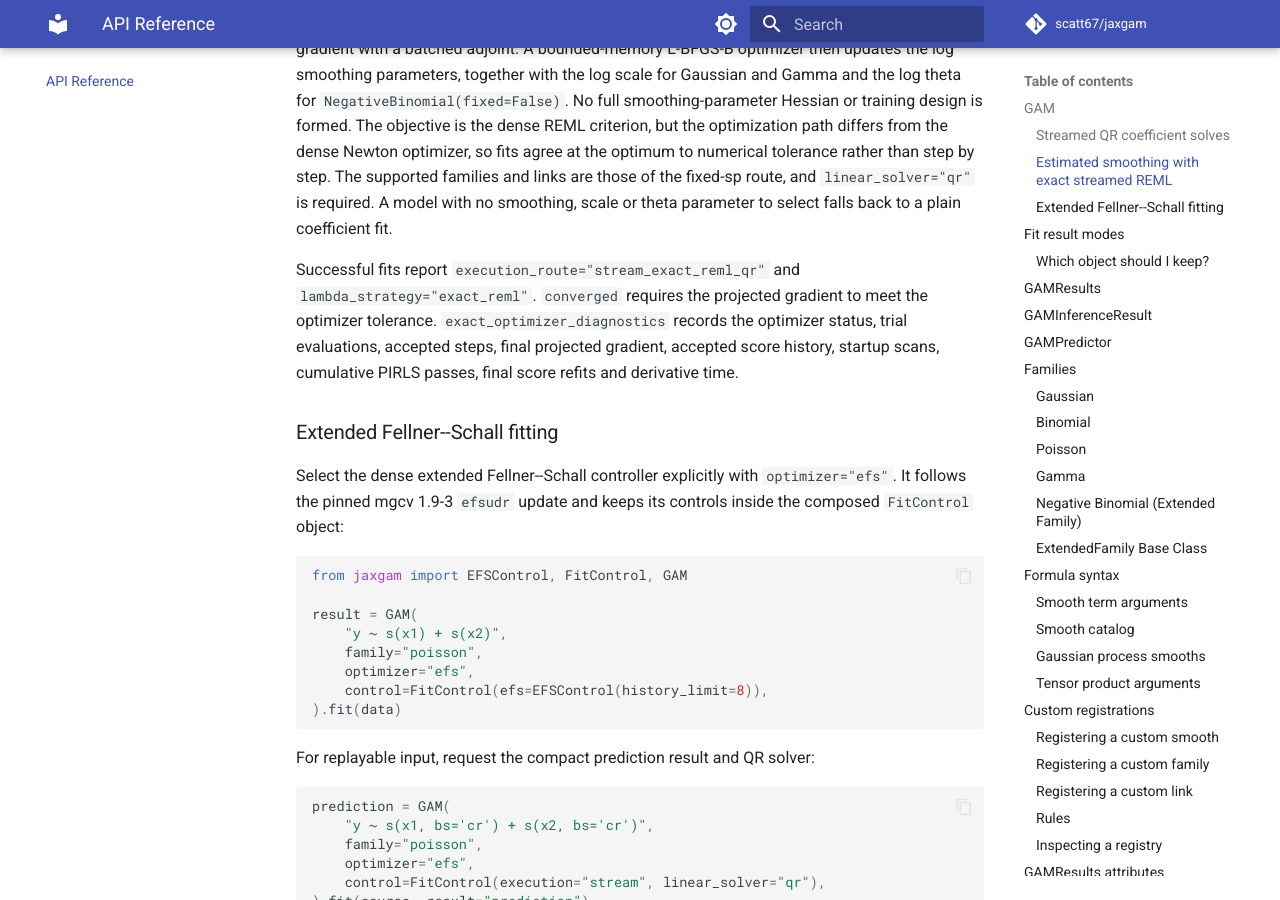
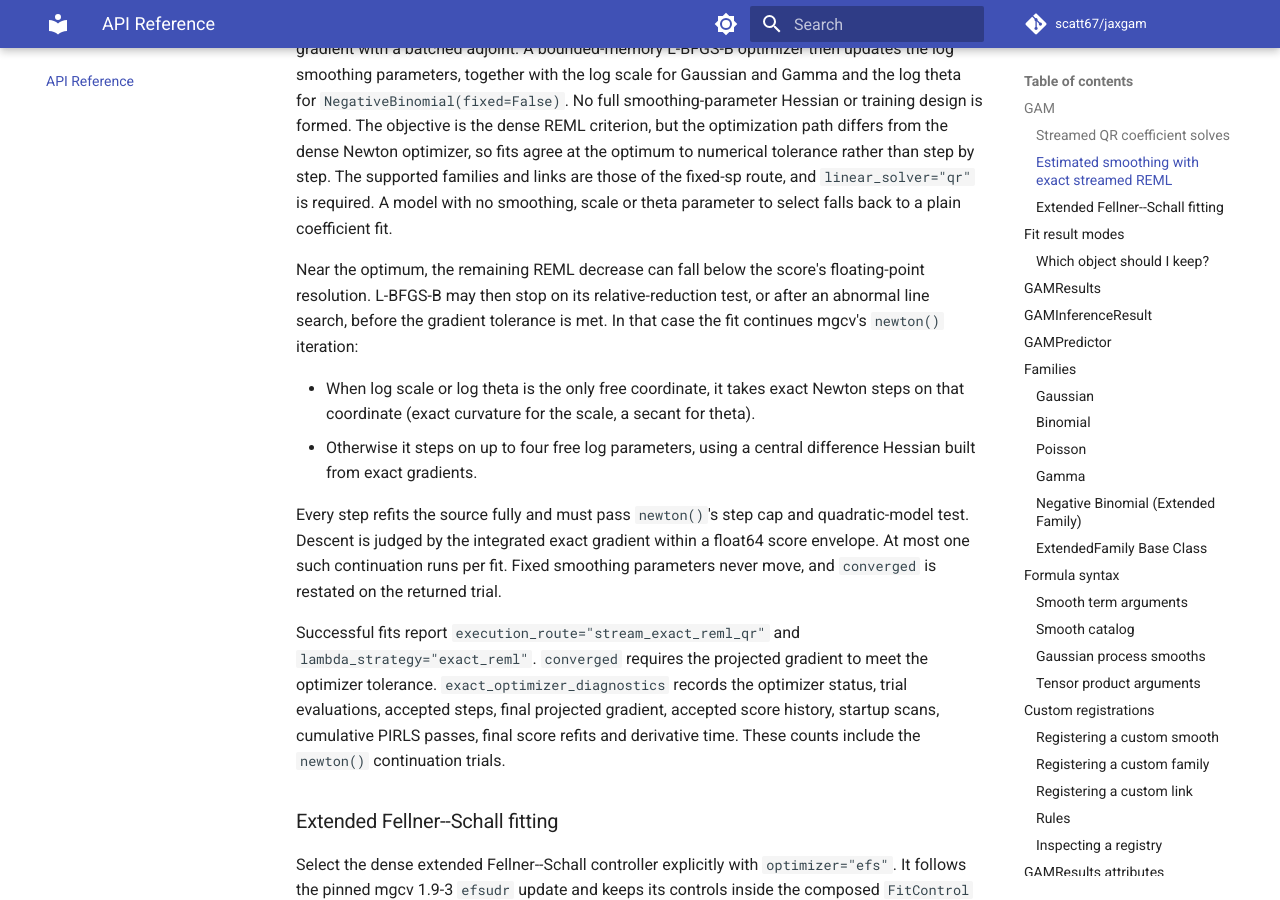
Before and after one commit to scatt67/jaxgam, an MkDocs documentation site: the page built from docs/api.md, in a window 1280 px wide and 900 px high, scrolled down 2101 px. Built offline with MkDocs 1.6.1 and Material for MkDocs 9.7.7, drawn with Linux system fonts in a browser that asks for light colours; comment, search, counter and statistics services are not loaded.

Commit message:
[docs] stream: document the newton() continuation after exact REML roundoff stops
Describe when the estimated-smoothing exact streamed REML route continues
mgcv's newton() iteration after an L-BFGS-B roundoff stop, which completion
runs (pinned log scale or log theta; otherwise up to four free log
parameters with a central-difference Hessian of exact gradients), its
acceptance rules, and that the optimizer diagnostics count those trials.

Co-Authored-By: Claude Opus 5.5 (1M context) <noreply@anthropic.com>

```diff
--- a/docs/api.md
+++ b/docs/api.md
@@ -111,12 +111,30 @@ families and links are those of the fixed-sp route, and `linear_solver="qr"`
 is required. A model with no smoothing, scale or theta parameter to select
 falls back to a plain coefficient fit.
 
+Near the optimum, the remaining REML decrease can fall below the score's
+floating-point resolution. L-BFGS-B may then stop on its relative-reduction
+test, or after an abnormal line search, before the gradient tolerance is met.
+In that case the fit continues mgcv's `newton()` iteration:
+
+- When log scale or log theta is the only free coordinate, it takes exact
+  Newton steps on that coordinate (exact curvature for the scale, a secant
+  for theta).
+- Otherwise it steps on up to four free log parameters, using a central
+  difference Hessian built from exact gradients.
+
+Every step refits the source fully and must pass `newton()`'s step cap and
+quadratic-model test. Descent is judged by the integrated exact gradient
+within a float64 score envelope. At most one such continuation runs per fit.
+Fixed smoothing parameters never move, and `converged` is restated on the
+returned trial.
+
 Successful fits report `execution_route="stream_exact_reml_qr"` and
 `lambda_strategy="exact_reml"`. `converged` requires the projected gradient
 to meet the optimizer tolerance. `exact_optimizer_diagnostics` records the
 optimizer status, trial evaluations, accepted steps, final projected gradient,
 accepted score history, startup scans, cumulative PIRLS passes, final score
-refits and derivative time.
+refits and derivative time. These counts include the `newton()` continuation
+trials.
 
 ### Extended Fellner--Schall fitting
 
```
